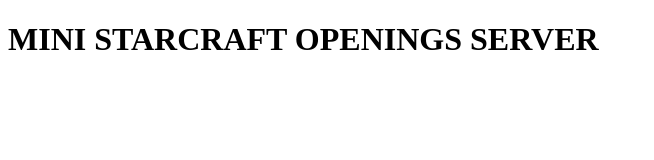
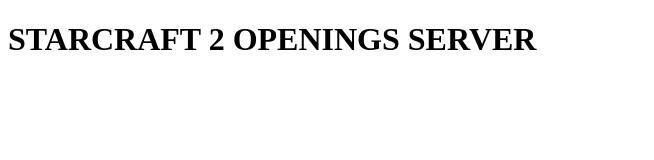
Before and after one commit to AngelGDev/backend_practice, a website: page index.html in a window 1280 px wide. Shown: the whole page, without its empty margins (0-654 px from the left). Drawn offline with Linux system fonts and the light colour scheme.

Commit message:
updated index.html

```diff
--- a/index.html
+++ b/index.html
@@ -7,6 +7,6 @@
     <title>Document</title>
 </head>
 <body>
-    <h1>MINI STARCRAFT OPENINGS SERVER</h1>
+    <h1>STARCRAFT 2 OPENINGS SERVER</h1>
 </body>
 </html>
```
